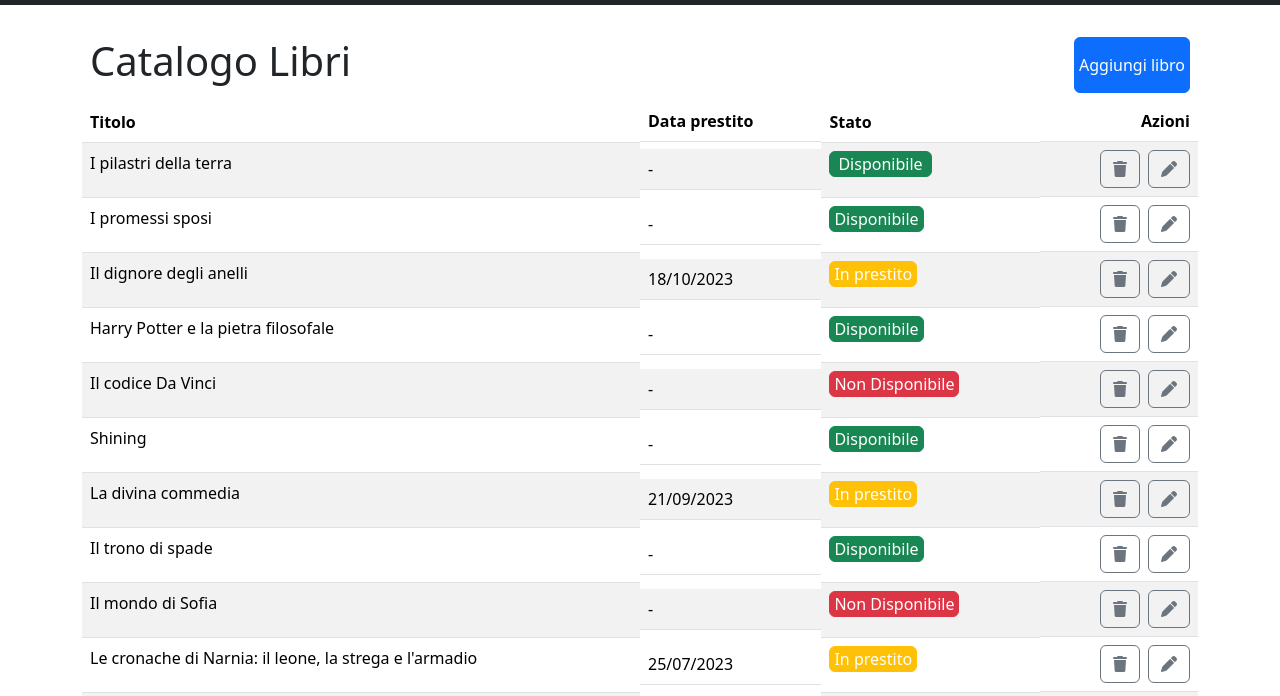
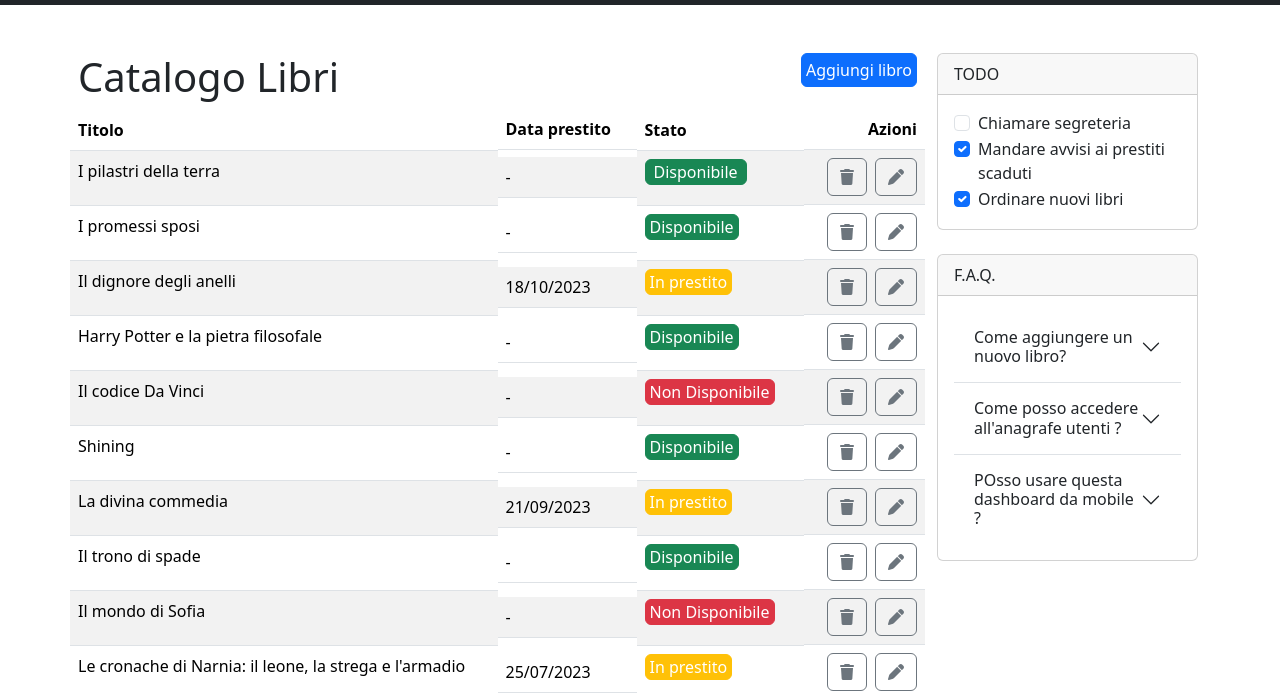
Before and after one commit to DanielaEsposito/html-css-bootstrap-dashboard, a plain HTML site: page index.html in a window 1280 px wide. Shown: the part 61-757 px from the top of the page. Drawn offline with nearby package versions, Linux system fonts and the light colour scheme.

```diff
--- a/index.html
+++ b/index.html
@@ -43,20 +43,21 @@
                     </ul>
                     <form class="d-flex" role="search">
                         <input class="form-control me-2" type="search" placeholder="Search" aria-label="Search">
-                        <button class="btn  btn-outline-light" type="submit">Search</button>
+                        <button class="btn btn-outline-light" type="submit">Search</button>
                     </form>
                 </div>
             </div>
         </nav>
     </header>
     <main>
-        <div class="container m-auto p-4">
+        <div class="container m-auto">
             <div class="row">
-                <div class="col-12">
+                <div class="col-12 col-lg-9 my-5">
                     <div class="row">
-                        <div class="container d-flex justify-content-between p-2">
+                        <div class="container d-flex justify-content-between flex-shrink-0 px-2">
                             <h1>Catalogo Libri</h1>
-                            <button type="button" class="btn btn-primary px-1 py-0">Aggiungi libro</button>
+                            <div><button type="button" class="btn btn-primary p-1">Aggiungi libro</button> </div>
+
                         </div>
                         <div class="container"></div>
                     </div>
@@ -209,7 +210,7 @@
                     </div>
                 </div>
 
-                <div class="col-12 my-5">
+                <div class="col-12 col-lg-3 my-5">
                     <div class="card">
                         <div class="card-header">
                             TODO
@@ -236,7 +237,7 @@
                         </div>
                     </div>
                     <!--ACCORDION-->
-                    <div class="card my-5">
+                    <div class="card my-4">
                         <div class="card-header">
                             F.A.Q.
                         </div>
@@ -296,6 +297,7 @@
                             </div>
                         </div>
                     </div>
+                    <!--chiusura accordion-->
                 </div>
 
             </div>
```
